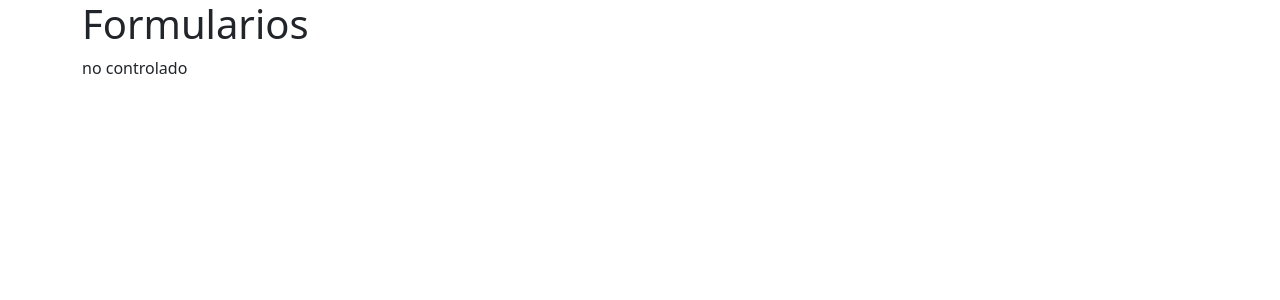
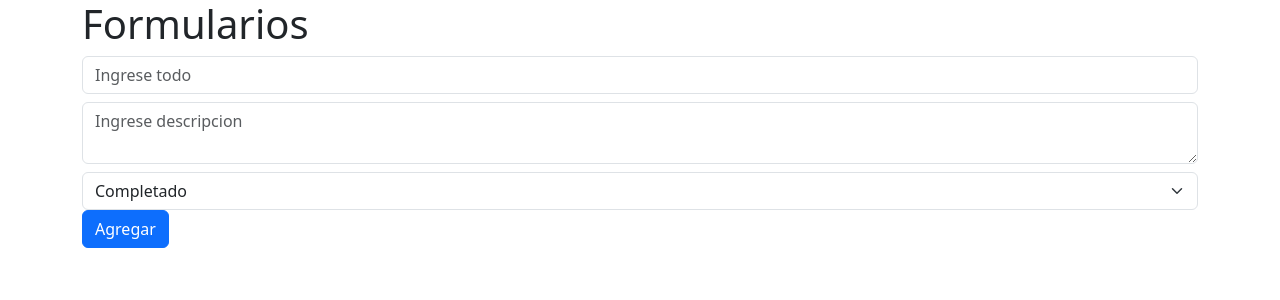
Before and after one commit to elpolituber/Formularios-React-, a React (Vite) app: page / in a window 1280 px wide. Shown: the top 300 px of the page. Built offline with nearby package versions, Linux system fonts and the light colour scheme.

Commit message:
estructura form y on submit

```diff
--- a/src/components/NoControlado.jsx
+++ b/src/components/NoControlado.jsx
@@ -1,4 +1,30 @@
-const NoControlado=()=>{
-  return'no controlado'
-}
-export default NoControlado
+const NoControlado = () => {
+  const handlerSubmit = (e) => {
+    e.preventDefault();
+    console.log("de");
+  };
+  return (
+    <form onSubmit={handlerSubmit}>
+      <input
+        type="text"
+        placeholder="Ingrese todo"
+        className="form-control mb-2"
+        name="title"
+      />
+      <textarea
+        className="form-control mb-2"
+        type="text"
+        placeholder="Ingrese descripcion"
+        name="descripcion"
+      />
+      <select className="form-select" name="state" defaultValue="completado">
+        <option value="pendiente">Pendiente</option>
+        <option value="completado">Completado</option>
+      </select>
+      <button className="btn btn-primary" type="submit">
+        Agregar
+      </button>
+    </form>
+  );
+};
+export default NoControlado;
```
